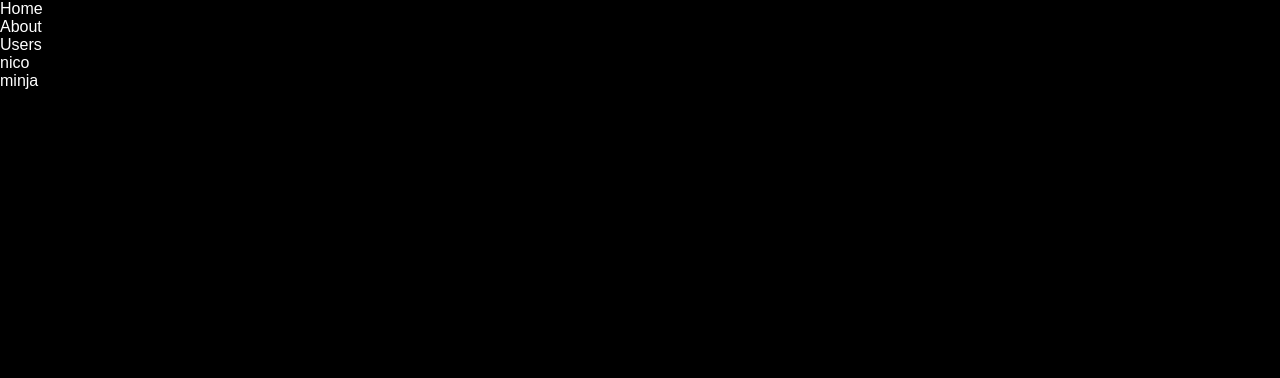
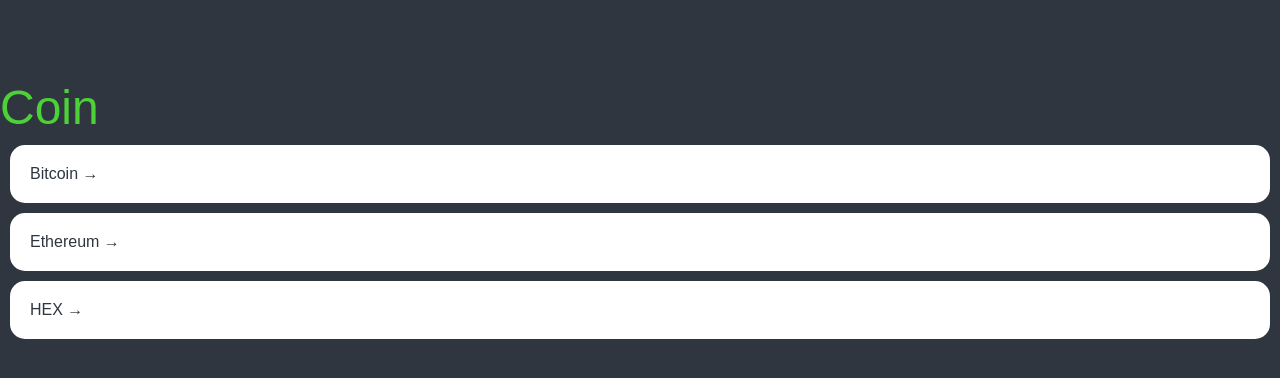
Before and after one commit to wwwkimminja/react_ts, a React (Create React App) app: page / in a window 1280 px wide. Shown: the top 378 px of the page. Built offline with nearby package versions, Linux system fonts and the light colour scheme; a web font is replaced by a local one.

Commit message:
add Coins

```diff
--- a/src/Root.tsx
+++ b/src/Root.tsx
@@ -1,6 +1,6 @@
 import { Outlet } from "react-router-dom";
-import Header from "./components/Header";
 import { createGlobalStyle } from "styled-components";
+import Coins from "./screens/Coins";
 
 const GlobalStyles=createGlobalStyle`
 @import url('https://fonts.googeapis.com/css2?family=Montserrat:wght@300;400;500&family=Playfair+Display:wght@400;500;600;700&family=Source+Sans+3:wght@300;400&display=swap');
@@ -38,6 +38,7 @@
 }
 a{
   text-decoration: none;
+  color:inherit;
 }
 /* Remove list styles (bullets/numbers) */
 ol, ul, menu {
@@ -119,8 +120,8 @@
 function Root() {
   return <>
   <GlobalStyles/>
-    <Header/>
-    <Outlet/>
+   <Coins/>
+    {/* <Outlet/> */}
     </>
 }
 
--- a/src/index.tsx
+++ b/src/index.tsx
@@ -1,7 +1,7 @@
 import React from 'react';
 import ReactDOM from 'react-dom/client';
 import { ThemeProvider } from 'styled-components';
-import { darkTheme, lightTheme } from './theme';
+import { theme } from './theme';
 import { RouterProvider } from 'react-router-dom';
 import router from './screens/Router';
 
@@ -10,7 +10,7 @@
 const root = ReactDOM.createRoot(document.getElementById('root'));
 root.render(
   <React.StrictMode>
-    <ThemeProvider theme={darkTheme}>
+    <ThemeProvider theme={theme}>
      <RouterProvider router={router}/>
     </ThemeProvider>
   </React.StrictMode>
--- /dev/null
+++ b/src/screens/Coins.tsx
@@ -0,0 +1,75 @@
+import { Link } from 'react-router-dom';
+import styled from 'styled-components/'
+
+const Container = styled.div``;
+const Header=styled.header`
+height:10vh;
+display:flex;
+justify-content: center;
+align-items:center;
+`;
+
+const CoinsList=styled.ul``;
+
+const Coin =styled.li`
+background-color: #fff;
+color:${(props)=>props.theme.bgColor};
+border-radius:15px;
+margin: 10px;
+a{
+  transition:color .2s ease-in;
+  display: block;
+  padding: 20px;
+}
+&:hover{
+  a {
+    color:${(props)=>props.theme.accentColor}
+  }
+}
+`;
+
+const Title=styled.h1`
+color:${(props)=>props.theme.accentColor};
+font-size: 48px;
+`;
+
+const coins=[{
+  id: "btc-bitcoin",
+  name: "Bitcoin",
+  symbol: "BTC",
+  rank: 1,
+  is_new: false,
+  is_active: true,
+  type: "coin",
+},
+{
+  id: "eth-ethereum",
+  name: "Ethereum",
+  symbol: "ETH",
+  rank: 2,
+  is_new: false,
+  is_active: true,
+  type: "coin",
+},
+{
+  id: "hex-hex",
+  name: "HEX",
+  symbol: "HEX",
+  rank: 3,
+  is_new: false,
+  is_active: true,
+  type: "token",
+},]
+
+
+export default function Coins() {
+  return (
+   <Container>
+    <Header/>
+    <Title>Coin</Title>
+    <CoinsList>
+     {coins.map((coin)=><Coin key={coin.id}><Link to={`/${coin.id}`}>{coin.name} &rarr;</Link></Coin>) }
+    </CoinsList>
+    </Container>
+  )
+}
--- a/src/styled.d.ts
+++ b/src/styled.d.ts
@@ -4,6 +4,6 @@
   export interface DefaultTheme {
     bgColor: string;
     textColor:string;
-    btnColor:string;
+    accentColor:string;
   }
 }
--- a/src/theme.ts
+++ b/src/theme.ts
@@ -1,15 +1,21 @@
 import { DefaultTheme } from "styled-components";
 
-export const lightTheme:DefaultTheme ={
-  bgColor:"white",
-  textColor:"black",
-  btnColor:"tomato",
+// export const lightTheme:DefaultTheme ={
+//   bgColor:"white",
+//   textColor:"black",
+//   btnColor:"tomato",
 
+// }
+
+// export const darkTheme:DefaultTheme={
+//   bgColor:"black",
+//   textColor:"white",
+//   btnColor:"teal",
+
+// }
+
+export const theme:DefaultTheme={
+  bgColor: "#2f3640",
+  textColor: "#f5f6fa",
+  accentColor: "#4cd137",
 }
-
-export const darkTheme:DefaultTheme={
-  bgColor:"black",
-  textColor:"white",
-  btnColor:"teal",
-
-}
```
